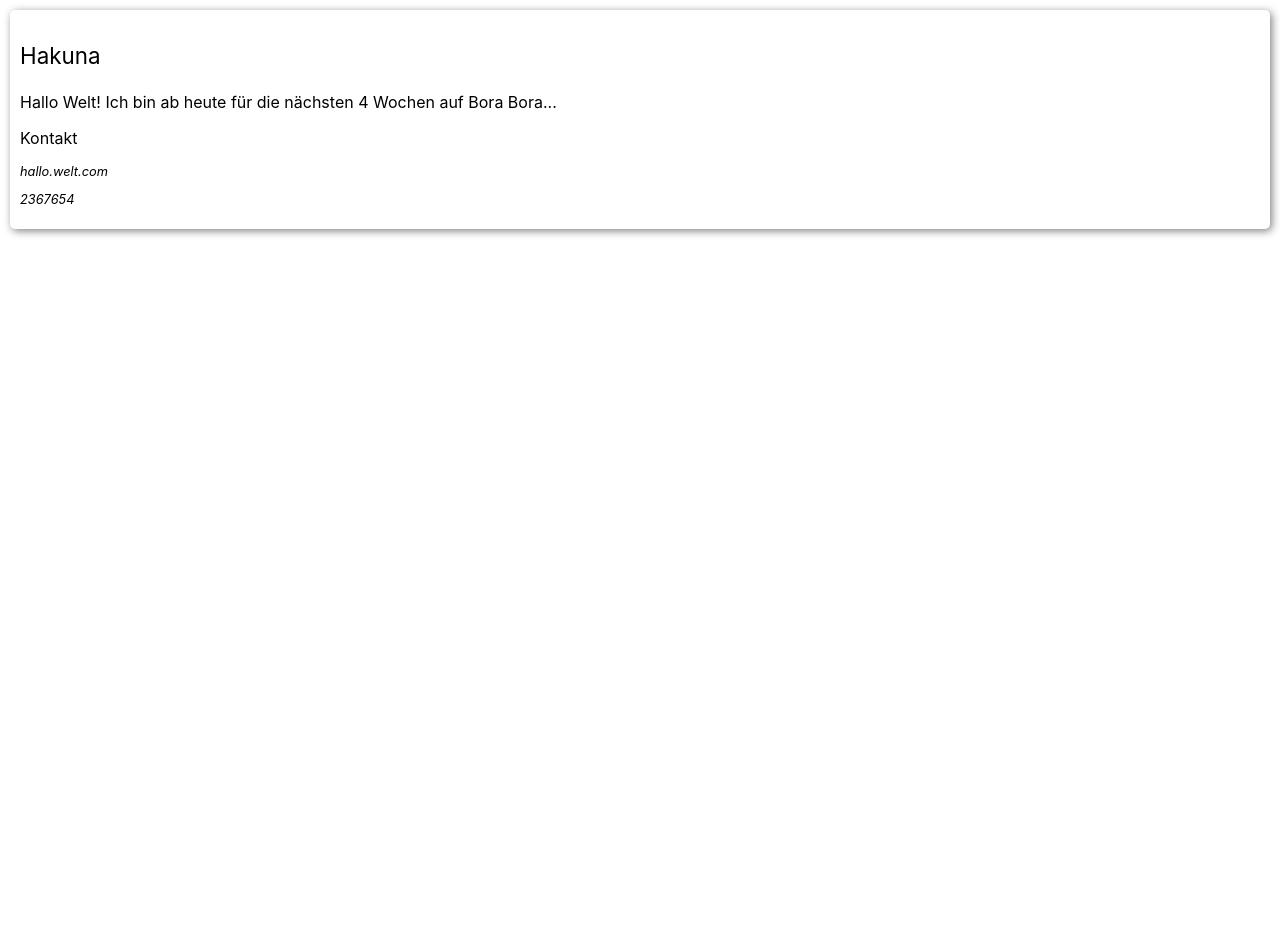
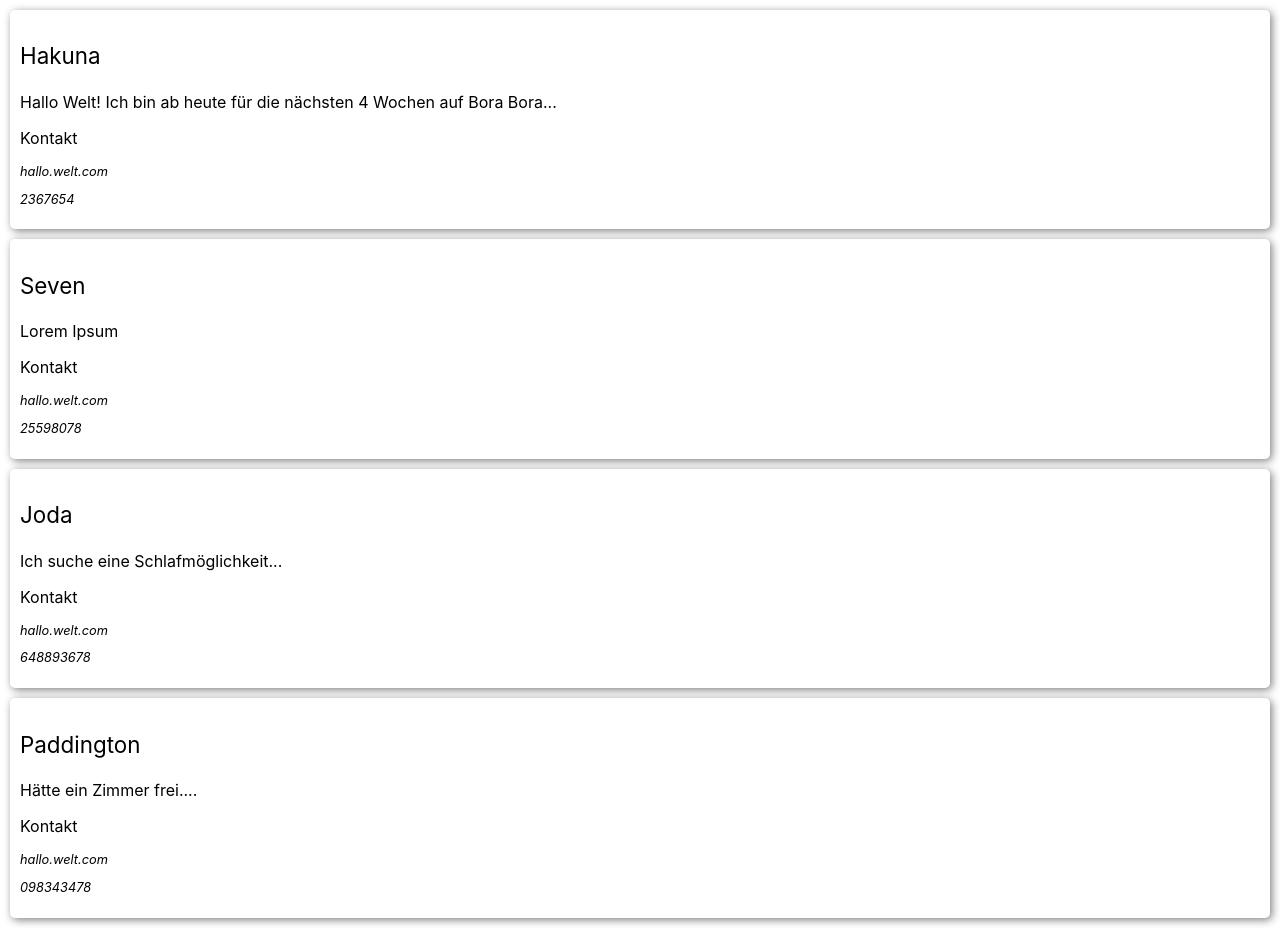
Before and after one commit to FranziGraml/capstone-project, a Next.js app: page / in a window 1280 px wide. Before the commit the page ends 800 px from the top, so only its background shows below. Built offline with nearby package versions, Linux system fonts and the light colour scheme.

Commit message:
Add Map-Data

```diff
--- a/pages/index.js
+++ b/pages/index.js
@@ -1,9 +1,19 @@
-import Posts from '../src/Components/PostCard';
+import getPosts from '../src/Services/get-list';
+import PostGrid from '../src/Components/List.js/MapData';
 
-export default function Home() {
+export function getStaticProps() {
+	const data = getPosts();
+
+	return {
+		props: {
+			data,
+		},
+	};
+}
+export default function Home({ data }) {
 	return (
 		<main>
-			<Posts />
+			<PostGrid postdata={data} />
 		</main>
 	);
 }
--- a/src/Components/PostCard.js
+++ b/src/Components/PostCard.js
@@ -1,23 +1,22 @@
-import data from '../Services/static-posts.json';
 import { CardArticle } from './StyledPostArticle';
 import { CardAddress } from './StyledPostAdresse';
 import { CardUserName } from './StyledPostName';
 
-export default function Posts() {
+export default function Posts({ name, content, contact, mail, mobile }) {
 	return (
 		<CardArticle>
-			<CardUserName>{data[0].name}</CardUserName>
+			<CardUserName>{name}</CardUserName>
 
-			<p>{data[0].content}</p>
+			<p>{content}</p>
 
-			<p>{data[0].contact}</p>
+			<p>{contact}</p>
 
 			<address>
-				<CardAddress>{data[0].mail}</CardAddress>
+				<CardAddress>{mail}</CardAddress>
 			</address>
 
 			<address>
-				<CardAddress>{data[0].mobile}</CardAddress>
+				<CardAddress>{mobile}</CardAddress>
 			</address>
 		</CardArticle>
 	);
--- /dev/null
+++ b/src/Services/get-list.js
@@ -0,0 +1,5 @@
+import data from './static-posts.json';
+
+export default function getPosts() {
+	return data;
+}
```
